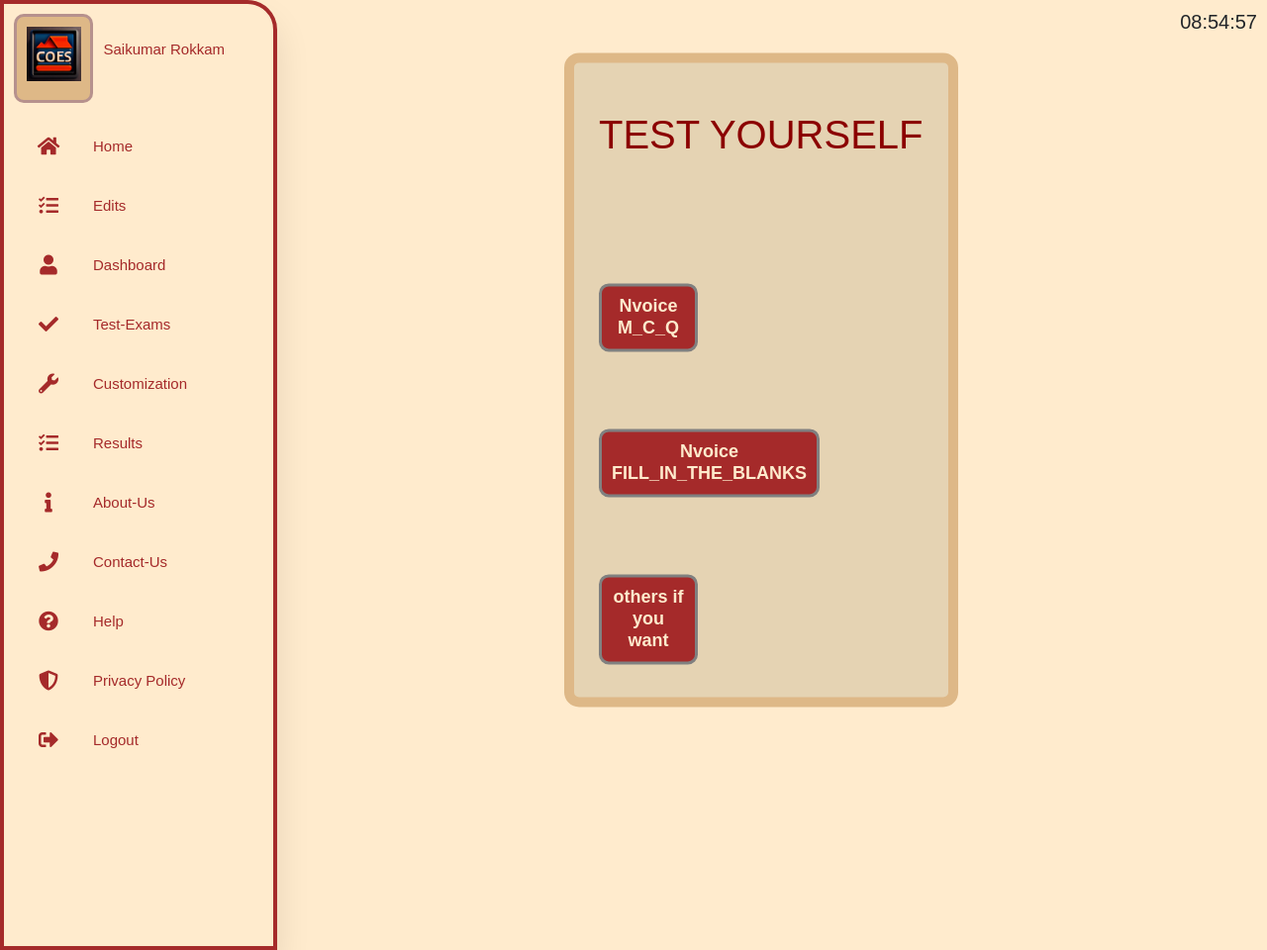
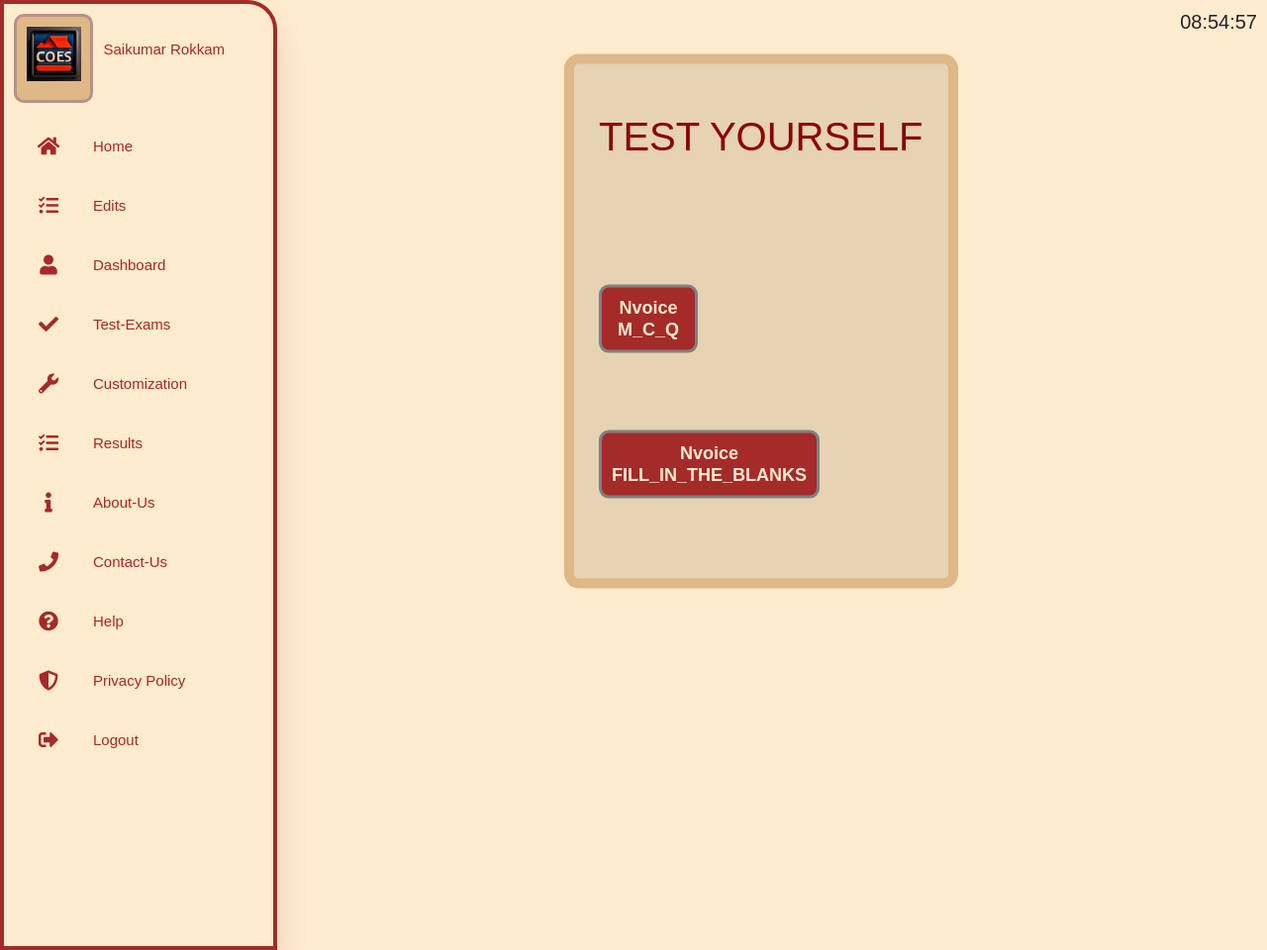
Before and after one commit to Rsaikumaar/COES-0-, a Flask app: page /tests in a window 1280 px wide. Shown: the whole page at 99% size. Run offline with Flask 3, Linux system fonts and the light colour scheme; a user stored in the database is signed in; some libraries are stand-ins or nearby versions.

Commit message:
Update tests.html

```diff
--- a/website/templates/tests.html
+++ b/website/templates/tests.html
@@ -16,7 +16,7 @@
 <a class="btnn" href="\fill"> Nvoice FILL_IN_THE_BLANKS</a>
 <br>
 {% if user.types=='admin' or user.types=='tutor'%}
-<a class="btnn" href="\otherexams">others if you want</a>
+<!--<a class="btnn" href="\otherexams">others if you want</a>-->
 </h1>
 </div>
 {% endif %}
```
